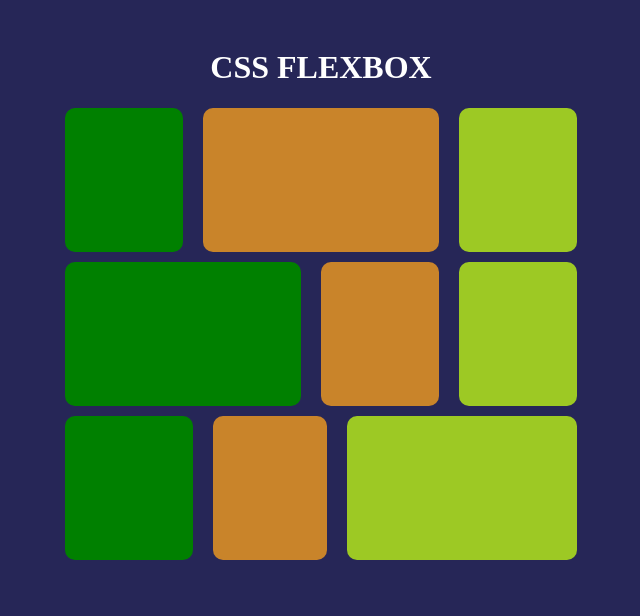
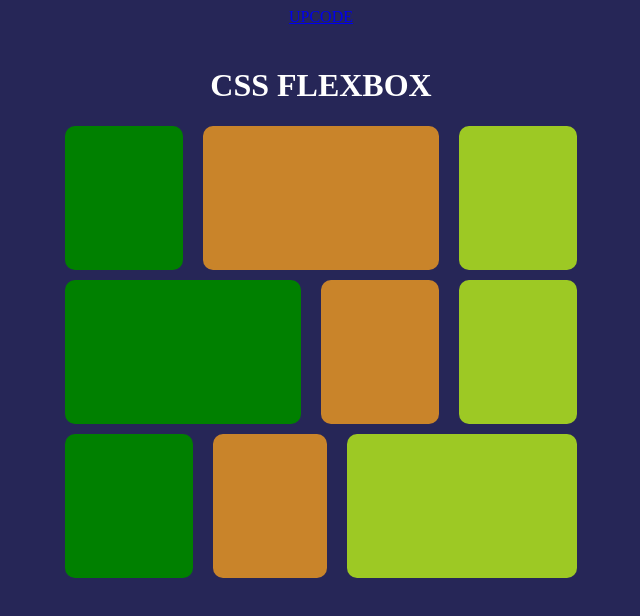
Before and after one commit to sajjadabdulla/flexbox, a plain HTML site: page index.html in a window 1280 px wide. Shown: the whole page, without its empty margins (319-959 px from the left). Drawn offline with Linux system fonts and the light colour scheme.

Commit message:
upcode link added in home page head

```diff
--- a/index.html
+++ b/index.html
@@ -46,11 +46,18 @@
         .box{
             border-radius: 10px;
         }
+        .link{
+            text-align: center;
+        }
     </style>
 </head>
 <body style="background-color: rgb(38, 38, 87);">
 
     <div class="container">
+
+        <div class="link">
+            <a href="www.upcode.in">UPCODE</a>
+        </div>
 
         <div class="heading">
             <h1>CSS FLEXBOX</h1>
```
